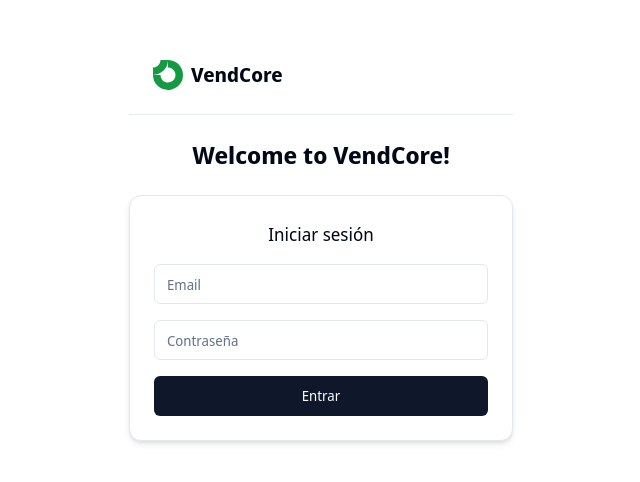
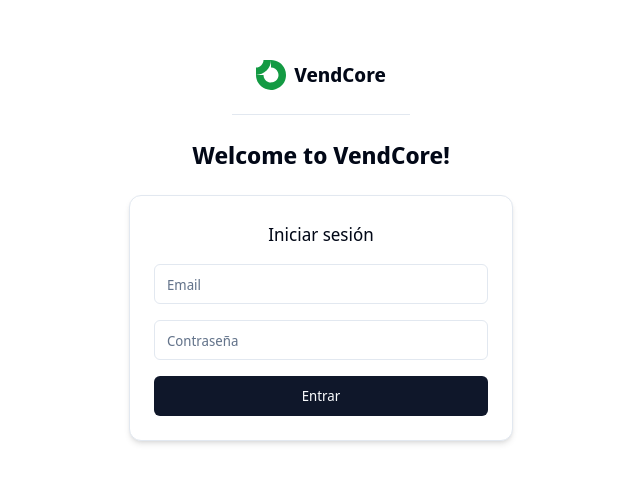
Before and after one commit to alexpina25/venderp, a Next.js app: page /auth/sign-in in a window 1280 px wide. Shown: the part 162-644 px from the top of the page, without its empty margins (319-959 px from the left). Built offline with nearby package versions, Linux system fonts and the light colour scheme.

Commit message:
fix(centers): change order of centers to sort by name instead of createdAt fix(pofs): correct model reference from pof to pOF refactor(auth): improve layout structure for better readability

```diff
--- a/app/(routes)/centers/page.tsx
+++ b/app/(routes)/centers/page.tsx
@@ -4,7 +4,7 @@
 
 export default async function CentersPage() {
   const centers = await db.center.findMany({
-    orderBy: { createdAt: "desc" },
+    orderBy: { name: "desc" },
   });
 
   return (
--- a/app/(routes)/pofs/page.tsx
+++ b/app/(routes)/pofs/page.tsx
@@ -3,7 +3,7 @@
 import { NewPofModal } from "@/components/pofs/forms/NewPofModal";
 
 export default async function PofsPage() {
-  const pofs = await db.pof.findMany({
+  const pofs = await db.pOF.findMany({
     orderBy: { createdAt: "desc" },
     include: {
       center: true, // Para poder ver a qué centro pertenece cada POF
--- a/app/auth/layout.tsx
+++ b/app/auth/layout.tsx
@@ -1,10 +1,16 @@
 import { Logo } from "@/components/layout/Logo";
 
-export default function LayoutAuth({ children }: { children: React.ReactNode }) {
+export default function LayoutAuth({
+  children,
+}: {
+  children: React.ReactNode;
+}) {
   return (
-    <div className="min-h-screen flex flex-col items-center justify-center bg-background px-4">
-      <div className="w-full max-w-sm text-center space-y-6">
-        <Logo />
+    <div className="min-h-screen flex flex-col items-center text-center justify-center bg-background px-4">
+      <div className="w-full max-w-sm space-y-6">
+        <div className="flex justify-center">
+          <Logo />
+        </div>
         <h1 className="text-2xl font-semibold text-foreground">
           Welcome to VendCore!
         </h1>
```
